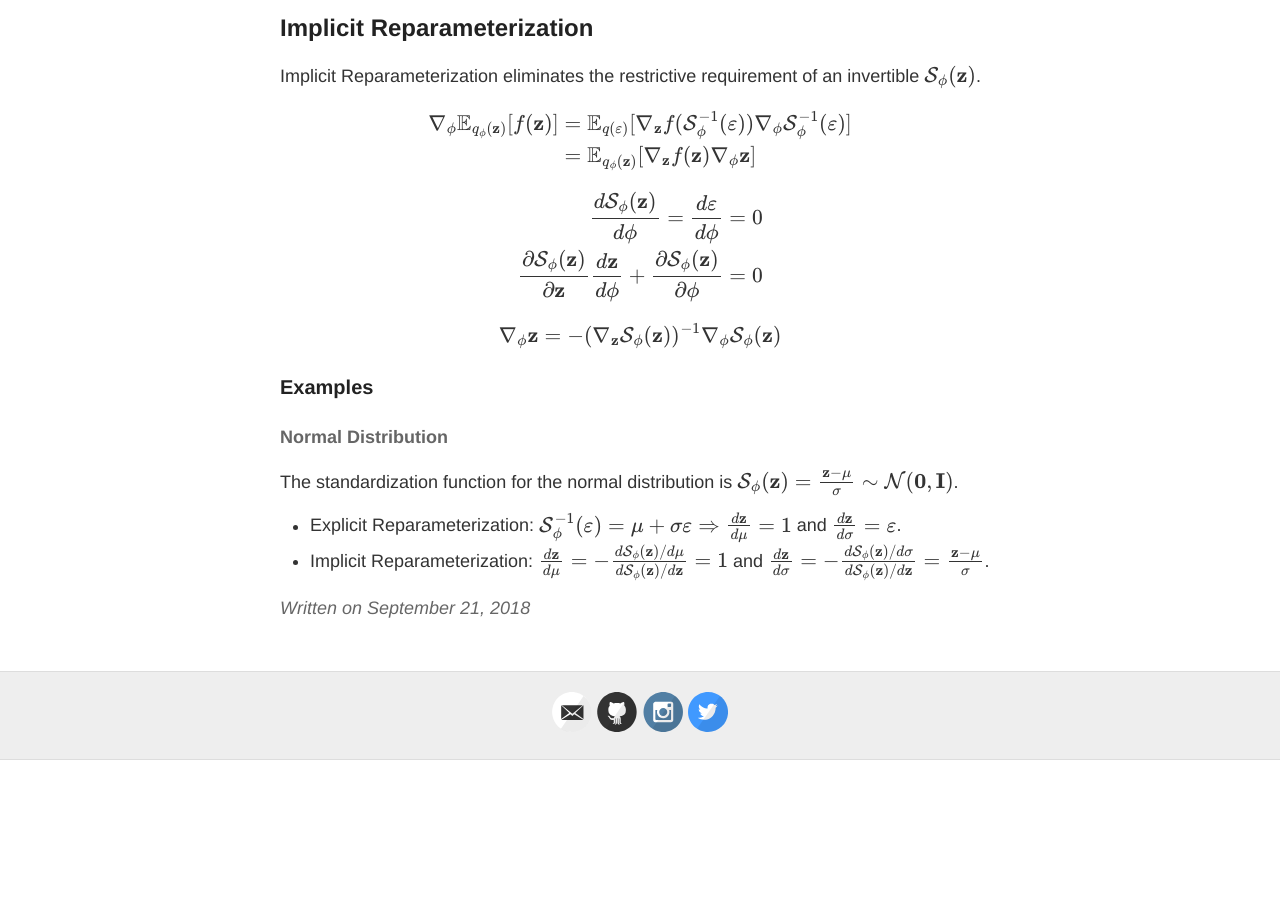
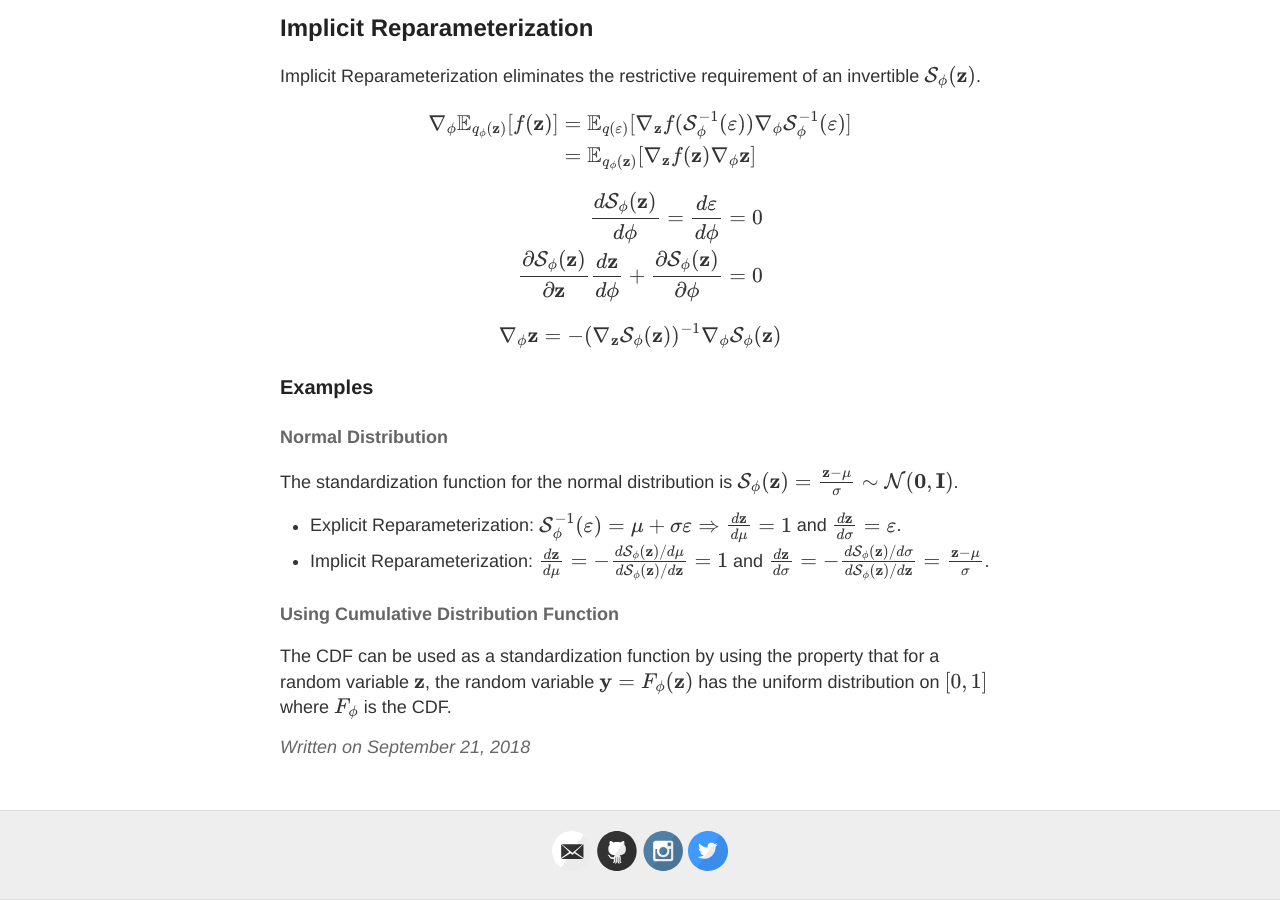
Before and after one commit to abdulfatir/abdulfatir.github.io, a Jekyll site: the page built from _posts/2018-9-21-Implicit-Reparameterization.md, in a window 1280 px wide and 900 px high, scrolled down 750 px. Built offline with Jekyll 4.4.1, drawn with Linux system fonts in a browser that asks for light colours; formulas are drawn with MathJax 3; before the commit the page ends 1510 px from its top, so only the background shows below that.

Commit message:
Update 2018-9-21-Implicit-Reparameterization.md

```diff
--- a/_posts/2018-9-21-Implicit-Reparameterization.md
+++ b/_posts/2018-9-21-Implicit-Reparameterization.md
@@ -62,3 +62,7 @@ The standardization function for the normal distribution is $$\mathcal{S}_\phi(\
 
 * Explicit Reparameterization: $$\mathcal{S}_\phi^{-1}(\varepsilon) = \mu + \sigma\varepsilon \Rightarrow \frac{d\mathbf{z}}{d\mu} = 1$$ and $$\frac{d\mathbf{z}}{d\sigma} = \varepsilon$$.
 * Implicit Reparameterization: $$\frac{d\mathbf{z}}{d\mu} = -\frac{d\mathcal{S}_\phi(\mathbf{z})/d\mu}{d\mathcal{S}_\phi(\mathbf{z})/d\mathbf{z}} = 1$$ and $$\frac{d\mathbf{z}}{d\sigma} = -\frac{d\mathcal{S}_\phi(\mathbf{z})/d\sigma}{d\mathcal{S}_\phi(\mathbf{z})/d\mathbf{z}} = \frac{\mathbf{z}-\mu}{\sigma}$$.
+
+#### Using Cumulative Distribution Function
+
+The CDF can be used as a standardization function by using the property that for a random variable $$\mathbf{z}$$, the random variable $$\mathbf{y} = F_\phi(\mathbf{z})$$ has the uniform distribution on $$[0,1]$$ where $$F_\phi$$ is the CDF.
```
